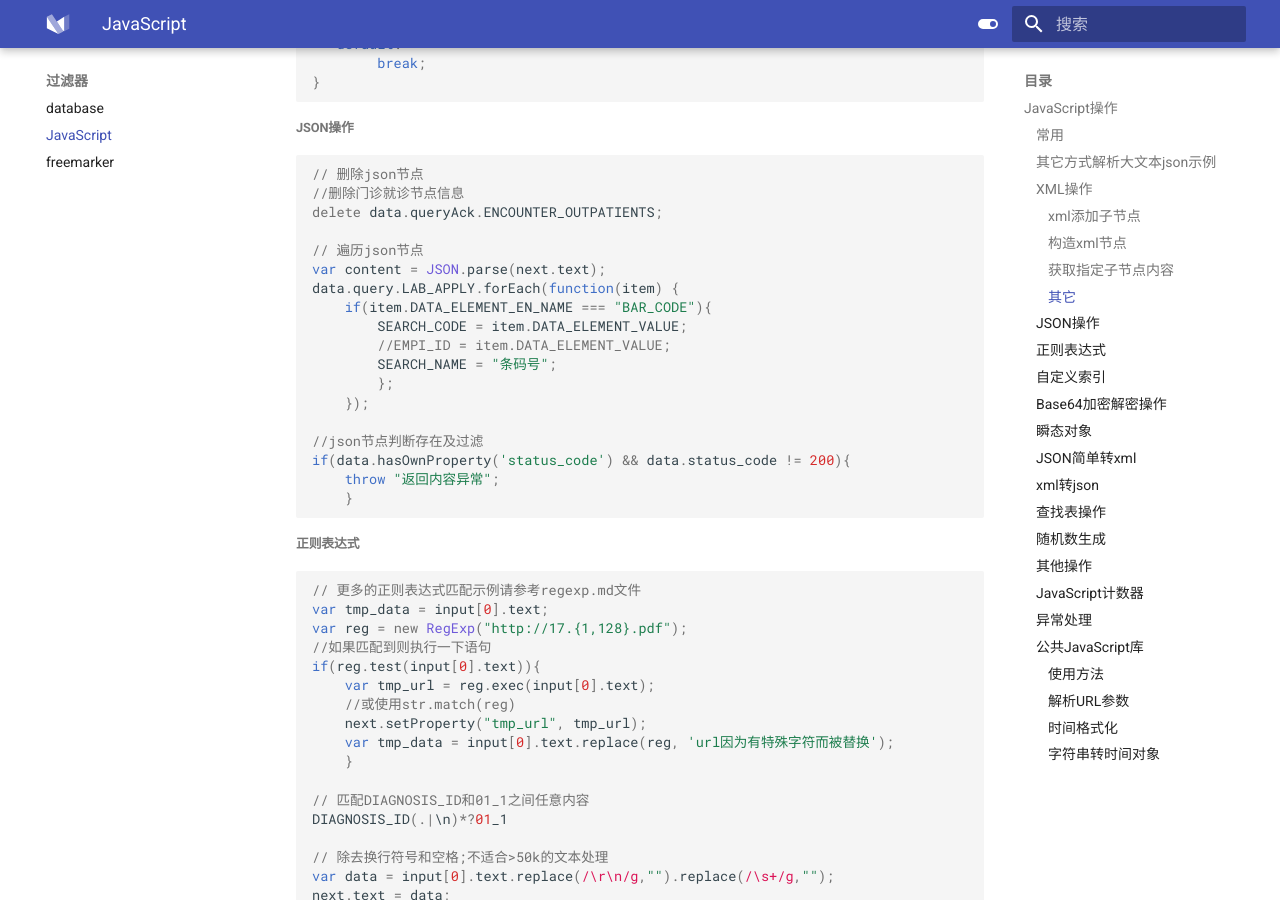
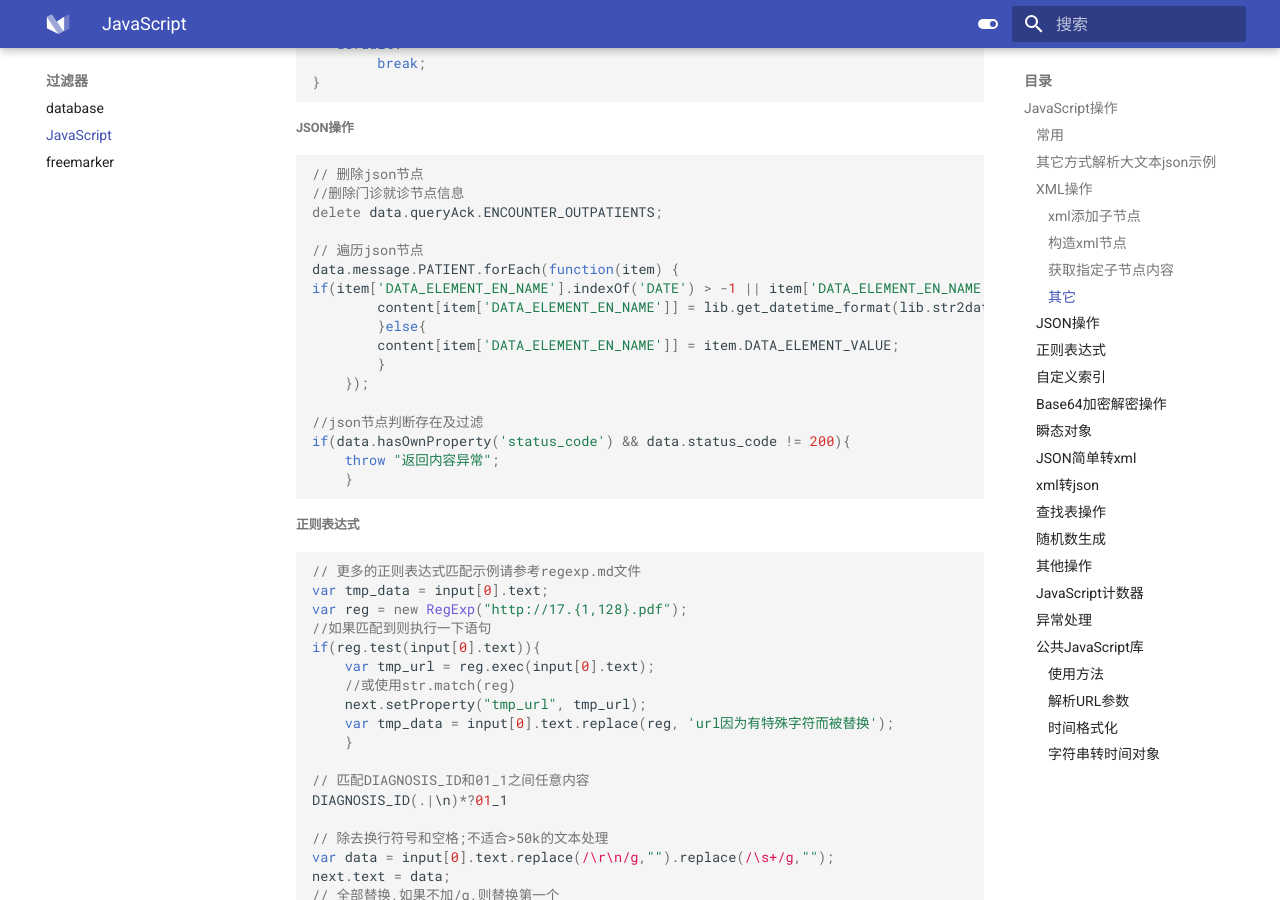
Before and after one commit to liaozhimingandy/demo, an MkDocs documentation site: the page built from docs/filter/JavaScript.md, in a window 1280 px wide and 900 px high, scrolled down 2765 px. Built offline with MkDocs 1.6.1 and Material for MkDocs 9.7.7, drawn with Linux system fonts in a browser that asks for light colours.

Commit message:
1.调整部分示例;

```diff
--- a/docs/filter/JavaScript.md
+++ b/docs/filter/JavaScript.md
@@ -147,14 +147,13 @@ switch(service_code){
 delete data.queryAck.ENCOUNTER_OUTPATIENTS;
 
 // 遍历json节点
-var content = JSON.parse(next.text);
-data.query.LAB_APPLY.forEach(function(item) {
-	if(item.DATA_ELEMENT_EN_NAME === "BAR_CODE"){
-        SEARCH_CODE = item.DATA_ELEMENT_VALUE;
-        //EMPI_ID = item.DATA_ELEMENT_VALUE;
-        SEARCH_NAME = "条码号";
-		};
-	});
+data.message.PATIENT.forEach(function(item) {
+if(item['DATA_ELEMENT_EN_NAME'].indexOf('DATE') > -1 || item['DATA_ELEMENT_EN_NAME'].indexOf('TIME') > -1 || item['DATA_ELEMENT_EN_NAME'].indexOf('GMT') > -1){
+		content[item['DATA_ELEMENT_EN_NAME']] = lib.get_datetime_format(lib.str2date(item.DATA_ELEMENT_VALUE.replace('T', '').valueOf()), "yyyy-MM-dd HH:mm:ss");
+		}else{
+		content[item['DATA_ELEMENT_EN_NAME']] = item.DATA_ELEMENT_VALUE;
+        }
+    });
 
 //json节点判断存在及过滤
 if(data.hasOwnProperty('status_code') && data.status_code != 200){
```
